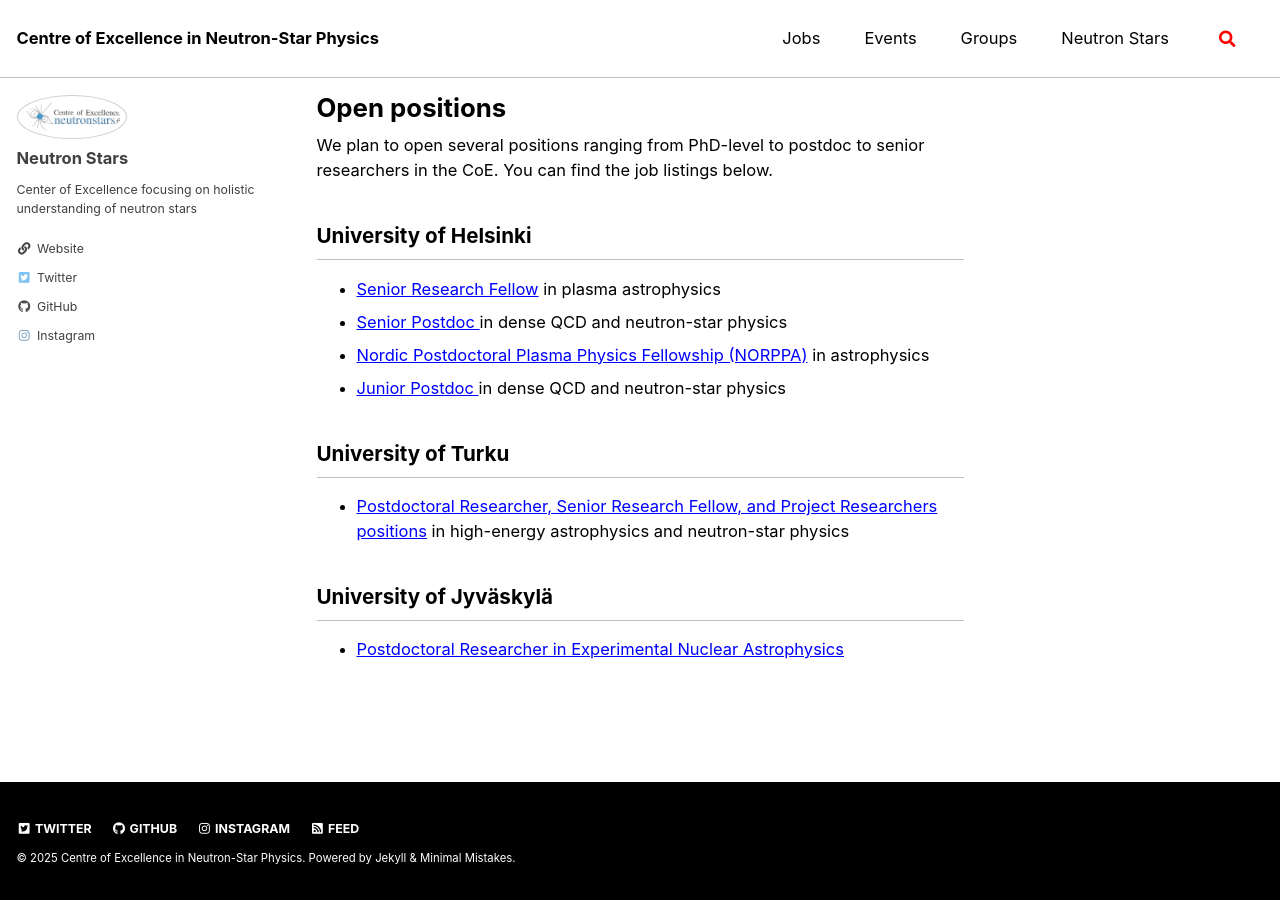
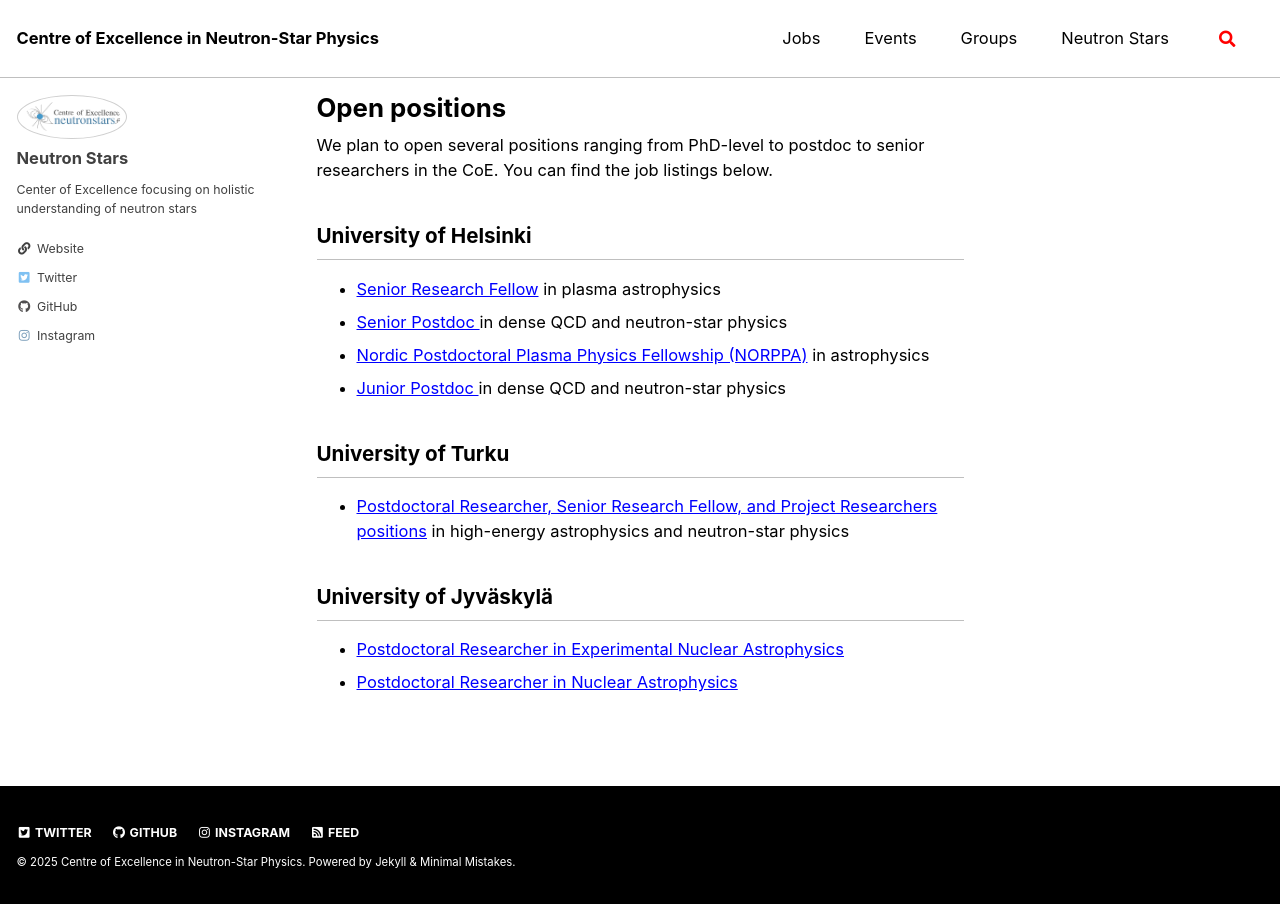
Before and after one commit to MiroPalmu/coe-website, a Jekyll site: the page built from _pages/jobs.md, in a window 1280 px wide. Built offline with Jekyll 4.4.1, drawn with Linux system fonts in a browser that asks for light colours; cached includes are drawn as plain includes; comment, search, counter and statistics services are not loaded.

Commit message:
Update jobs.md

```diff
--- a/_pages/jobs.md
+++ b/_pages/jobs.md
@@ -21,3 +21,4 @@
 ## University of Jyväskylä
 
 - [Postdoctoral Researcher in Experimental Nuclear Astrophysics](https://ats.talentadore.com/apply/postdoctoral-researcher-in-experimental-nuclear-astrophysics/mMNKkQ)
+- [Postdoctoral Researcher in Nuclear Astrophysics](https://ats.talentadore.com/apply/postdoctoral-researcher-in-nuclear-astrophysics/Dgdrlj)
```
